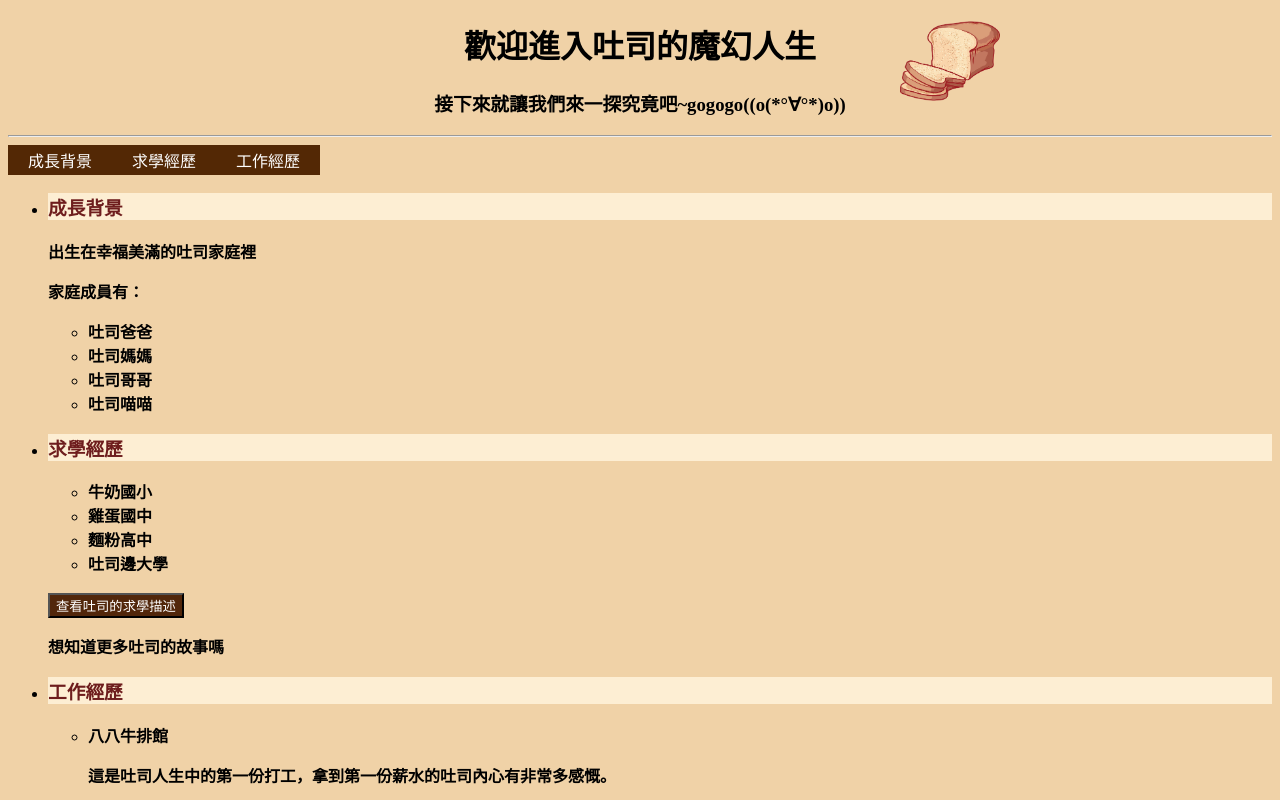
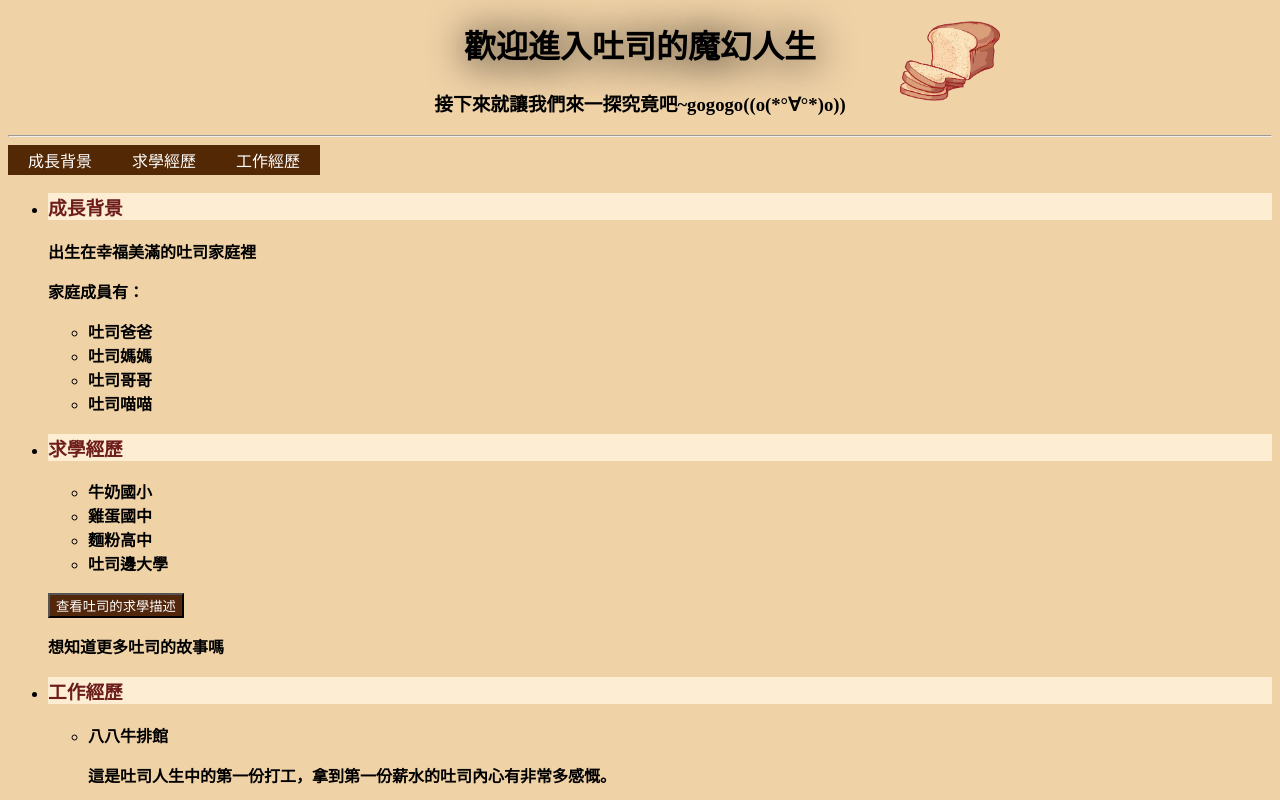
Before and after one commit to Uranuschi/Uranuschi.github.io, a plain HTML site: page index.html in a window 1280 px wide. Shown: the top 800 px of the page. Drawn offline with Linux system fonts and the light colour scheme.

Commit message:
更新特效
h1陰影

```diff
--- a/mystyle.css
+++ b/mystyle.css
@@ -5,6 +5,10 @@ body {
 	background-attachment: scroll; /*背景圖不隨著滑鼠滾動*/
 	background-position: 900px 0px; /*設定背景圖位置*/
 	background-size: 100px auto; /*設定背景圖大小*/
+}
+
+h1 {
+    text-shadow: 3px 3px 40px #000000; /*設定h1的文字陰影*/
 }
 
 div h3 {
```
